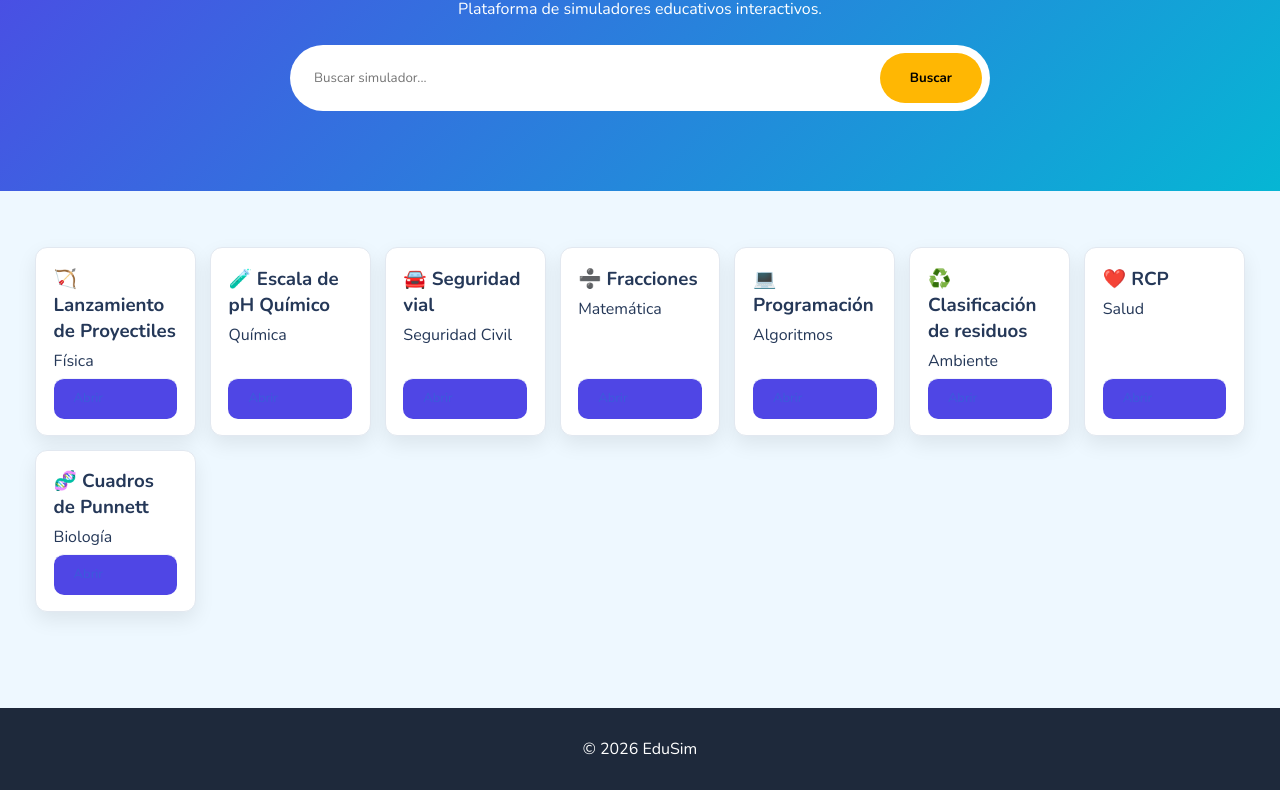
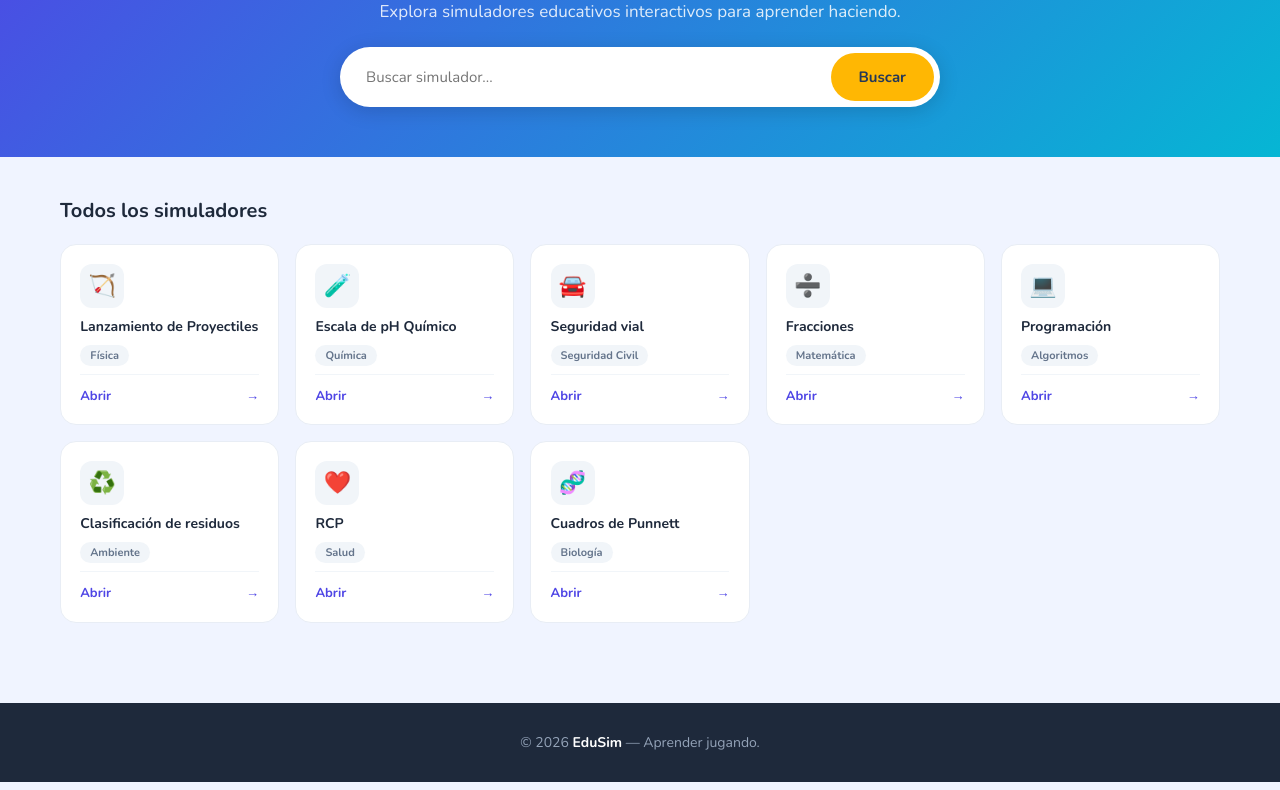
Before and after one commit to tribudebots/edusimulador, a plain HTML site: page index.html in a window 1280 px wide. Shown: the part 138-928 px from the top of the page. Drawn offline with nearby package versions, Linux system fonts and the light colour scheme.

Commit message:
Update index.html
versión 2

```diff
--- a/index.html
+++ b/index.html
@@ -8,117 +8,177 @@
 <link rel="preconnect" href="https://fonts.gstatic.com" crossorigin>
 <link href="https://fonts.googleapis.com/css2?family=Nunito:wght@300;400;600;700;800&display=swap" rel="stylesheet">
 <style>
-*{margin:0;padding:0;box-sizing:border-box;font-family:'Nunito',sans-serif}
-body{background:#eef8ff;color:#253858}
-header{background:linear-gradient(135deg,#4F46E5,#06B6D4);padding:55px;color:#fff;text-align:center}
-header h1{font-size:48px;font-weight:800}
-header p{margin:15px auto;max-width:700px}
-.search{max-width:700px;margin:25px auto;display:flex;background:#fff;border-radius:50px;padding:8px}
-.search input{flex:1;border:none;outline:none;padding:16px;border-radius:50px}
-.search button{border:none;background:#FFB703;padding:16px 30px;border-radius:40px;font-weight:700}
-.container{max-width:1250px;margin:auto;padding:40px 20px}
-.grid{display:grid;grid-template-columns:repeat(auto-fit,minmax(280px,1fr));gap:25px}
-.card{background:#fff;border-radius:20px;overflow:hidden;box-shadow:0 8px 20px rgba(0,0,0,.08);transition:.3s}
-.card:hover{transform:translateY(-6px)}
-.banner{height:140px;display:flex;align-items:center;justify-content:center;font-size:64px;color:#fff}
-.c1{background:#06B6D4}.c2{background:#4F46E5}.c3{background:#F97316}.c4{background:#10B981}.c5{background:#EC4899}.c6{background:#EF4444}
-.content{padding:20px}
-.content h3{margin-bottom:10px}
-.content p{color:#555;line-height:1.6;margin-bottom:18px}
-.btn{display:inline-block;background:#4F46E5;color:#fff;text-decoration:none;padding:12px 20px;border-radius:10px;font-weight:700}
-footer{text-align:center;padding:30px;background:#1E293B;color:#fff;margin-top:40px}
+* { margin: 0; padding: 0; box-sizing: border-box; font-family: 'Nunito', sans-serif; }
+body { background: #f0f4ff; color: #253858; }
+
+header {
+  background: linear-gradient(135deg, #4F46E5, #06B6D4);
+  padding: 60px 20px 50px;
+  color: #fff;
+  text-align: center;
+}
+header h1 { font-size: 48px; font-weight: 800; letter-spacing: -1px; }
+header p { margin: 12px auto 24px; max-width: 600px; opacity: .85; font-size: 17px; }
+
+.search {
+  max-width: 600px;
+  margin: 0 auto;
+  display: flex;
+  background: #fff;
+  border-radius: 50px;
+  padding: 6px;
+  box-shadow: 0 4px 20px rgba(0,0,0,.15);
+}
+.search input {
+  flex: 1;
+  border: none;
+  outline: none;
+  padding: 14px 20px;
+  border-radius: 50px;
+  font-size: 15px;
+  color: #253858;
+}
+.search button {
+  border: none;
+  background: #FFB703;
+  color: #253858;
+  padding: 14px 28px;
+  border-radius: 40px;
+  font-weight: 700;
+  font-size: 15px;
+  cursor: pointer;
+  transition: background .2s;
+}
+.search button:hover { background: #f0a800; }
+
+.container { max-width: 1200px; margin: auto; padding: 40px 20px; }
+.section-title { font-size: 20px; font-weight: 700; color: #1e293b; margin-bottom: 20px; }
+
 .grid {
   display: grid;
-  grid-template-columns: repeat(auto-fit, minmax(160px, 1fr));
-  gap: 14px;
-  padding: 1rem 0;
+  grid-template-columns: repeat(auto-fill, minmax(200px, 1fr));
+  gap: 16px;
 }
 
 .card {
-  background: #ffffff;
-  border: 1px solid #e2e8f0;
-  border-radius: 12px;
-  padding: 1.1rem 1.1rem 1rem;
+  background: #fff;
+  border: 1px solid #e8edf5;
+  border-radius: 16px;
+  padding: 1.2rem;
   display: flex;
   flex-direction: column;
-  gap: 6px;
-  transition: box-shadow 0.15s, border-color 0.15s;
+  gap: 8px;
+  transition: box-shadow .2s, transform .2s, border-color .2s;
   cursor: pointer;
 }
-
 .card:hover {
-  border-color: #cbd5e1;
-  box-shadow: 0 2px 10px rgba(0, 0, 0, 0.07);
+  border-color: #c7d2fe;
+  box-shadow: 0 6px 20px rgba(79, 70, 229, .1);
+  transform: translateY(-3px);
 }
 
 .icon-wrap {
-  width: 40px;
-  height: 40px;
-  border-radius: 10px;
+  width: 44px;
+  height: 44px;
+  border-radius: 12px;
+  background: #f1f5f9;
   display: flex;
   align-items: center;
   justify-content: center;
-  font-size: 20px;
-  margin-bottom: 4px;
+  font-size: 22px;
+  margin-bottom: 2px;
 }
 
 .card-title {
   font-size: 14px;
-  font-weight: 500;
+  font-weight: 700;
   color: #1e293b;
   line-height: 1.35;
 }
 
 .card-cat {
   font-size: 11px;
-  font-weight: 500;
-  padding: 2px 8px;
+  font-weight: 700;
+  padding: 3px 10px;
   border-radius: 20px;
   width: fit-content;
+  background: #f1f5f9;
+  color: #64748b;
 }
 
-.btn {
+.card-link {
   margin-top: auto;
-  padding-top: 10px;
+  padding-top: 12px;
   border-top: 1px solid #f1f5f9;
   display: flex;
   align-items: center;
   justify-content: space-between;
   font-size: 13px;
-  color: #3b5bdb;
-  font-weight: 500;
+  font-weight: 700;
+  color: #4F46E5;
   text-decoration: none;
+  transition: color .15s;
 }
+.card-link:hover { color: #3730a3; }
 
-.btn:hover { color: #2f4ac4; }
+footer {
+  text-align: center;
+  padding: 30px;
+  background: #1E293B;
+  color: #94a3b8;
+  margin-top: 40px;
+  font-size: 14px;
+}
+footer span { color: #fff; font-weight: 700; }
 </style>
 </head>
 <body>
+
 <header>
-<h1>🎓 EduSim</h1>
-<p>Plataforma de simuladores educativos interactivos.</p>
-<div class="search"><input placeholder="Buscar simulador..."><button>Buscar</button></div>
+  <h1>🎓 EduSim</h1>
+  <p>Explora simuladores educativos interactivos para aprender haciendo.</p>
+  <div class="search">
+    <input id="searchInput" placeholder="Buscar simulador..." oninput="filtrar()">
+    <button onclick="filtrar()">Buscar</button>
+  </div>
 </header>
+
 <div class="container">
-<section class="grid">
-</section>
+  <p class="section-title">Todos los simuladores</p>
+  <section class="grid" id="grid"></section>
 </div>
-<footer>© 2026 EduSim</footer>
+
+<footer>© 2026 <span>EduSim</span> — Aprender jugando.</footer>
+
 <script>
+  let todos = [];
+
+  function renderCards(lista) {
+    const grid = document.getElementById("grid");
+    grid.innerHTML = lista.length === 0
+      ? `<p style="color:#94a3b8;grid-column:1/-1">No se encontraron simuladores.</p>`
+      : lista.map(sim => `
+        <div class="card">
+          <div class="icon-wrap">${sim.icono}</div>
+          <div class="card-title">${sim.titulo}</div>
+          <span class="card-cat">${sim.categoria}</span>
+          <a href="${sim.archivo}" class="card-link">Abrir <span>→</span></a>
+        </div>
+      `).join("");
+  }
+
+  function filtrar() {
+    const q = document.getElementById("searchInput").value.toLowerCase();
+    renderCards(todos.filter(s =>
+      s.titulo.toLowerCase().includes(q) ||
+      s.categoria.toLowerCase().includes(q)
+    ));
+  }
+
   fetch("simuladores.json")
-  .then(r => r.json())
-  .then(simuladores => {
-    const grid = document.querySelector(".grid");
-    simuladores.forEach(sim => {
-      grid.innerHTML += `
-        <div class="card">
-          <h3>${sim.icono} ${sim.titulo}</h3>
-          <p>${sim.categoria}</p>
-          <a href="${sim.archivo}" class="btn">
-            Abrir
-          </a>
-        </div>`;
-    });
-  });
+    .then(r => r.json())
+    .then(data => { todos = data; renderCards(todos); });
 </script>
-</body></html>
+
+</body>
+</html>
```
